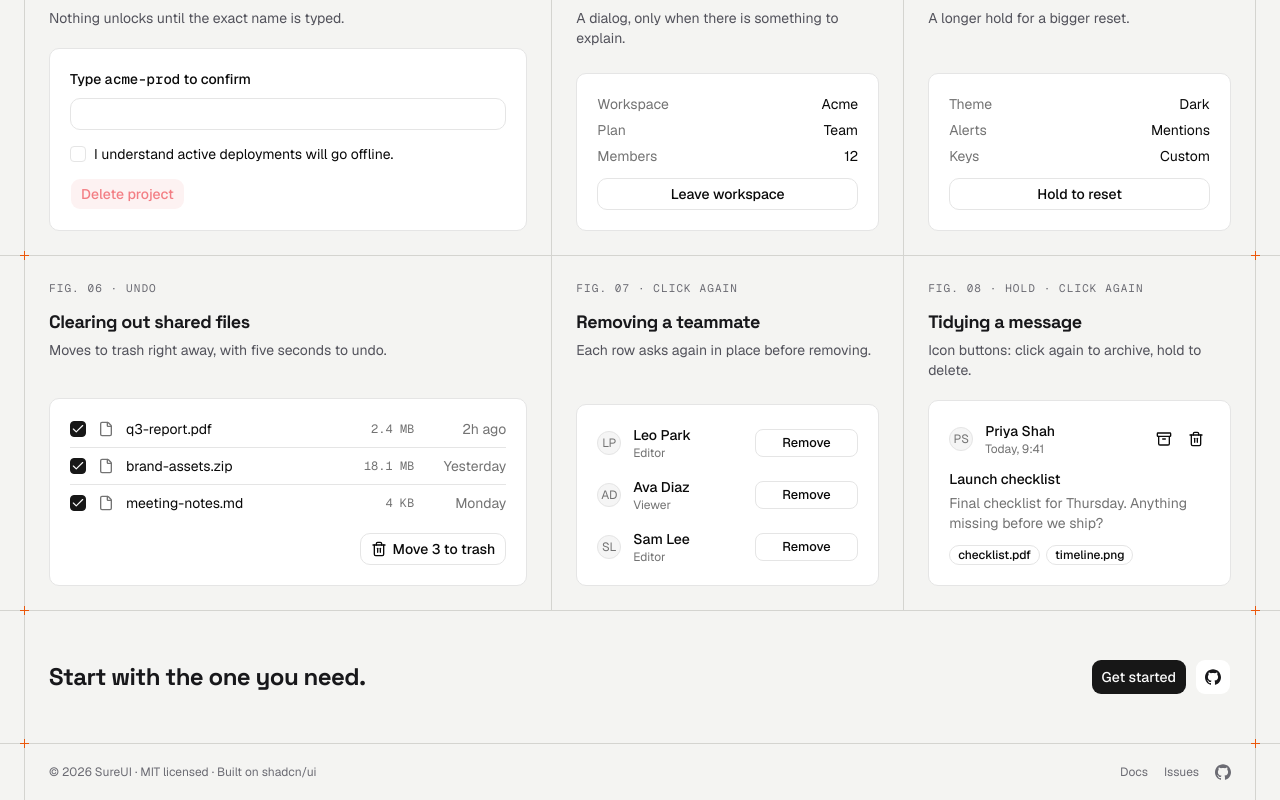
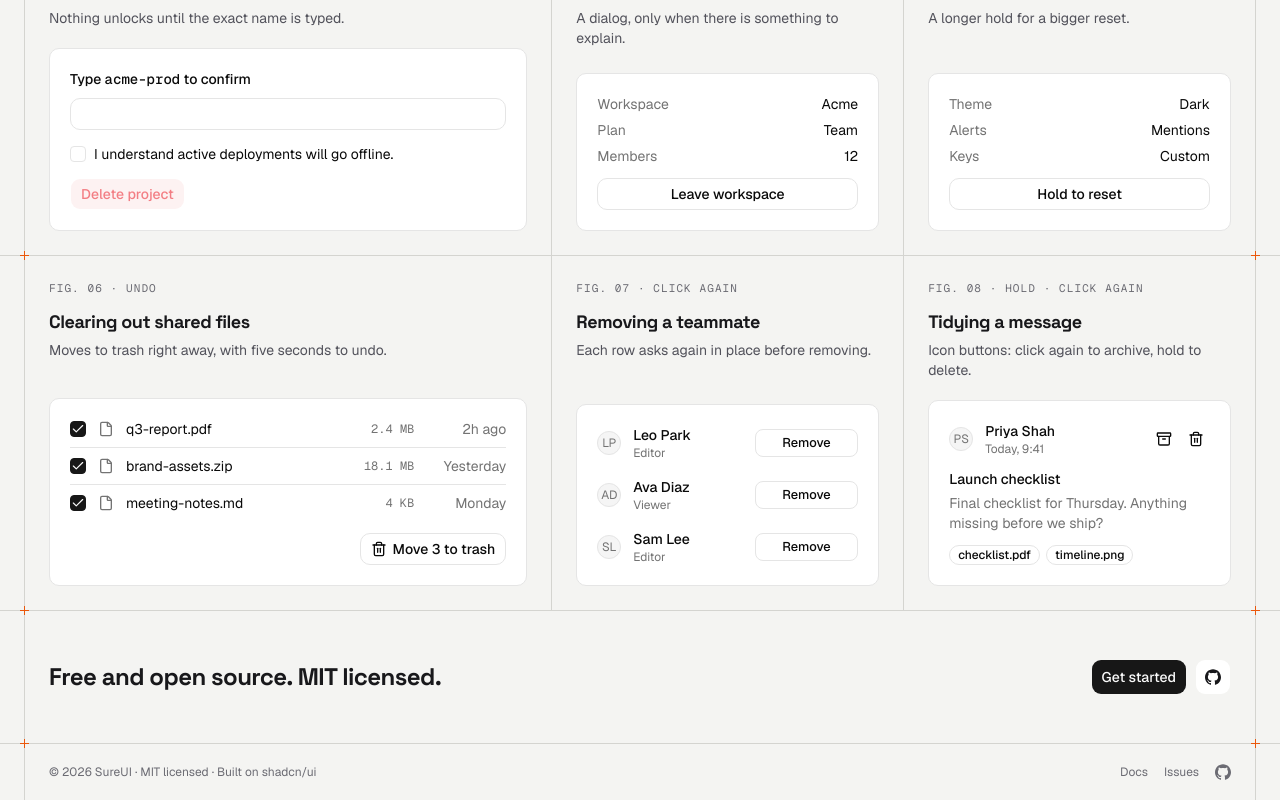
Before and after one commit to aidankmcalister/sureui, a Next.js app: page / in a window 1280 px wide. Shown: the part 1178-1978 px from the top of the page. Built offline with nearby package versions, Linux system fonts and the light colour scheme.

Commit message:
copy: say plainly that sureui is free and open source

```diff
--- a/app/page.tsx
+++ b/app/page.tsx
@@ -122,7 +122,7 @@ export default function Home() {
       </Band>
       <Band className="flex flex-wrap items-center justify-between gap-6 px-3 py-12 sm:px-6">
         <p className="font-display text-2xl font-bold tracking-tight">
-          Start with the one you need.
+          Free and open source. MIT licensed.
         </p>
         <Actions />
       </Band>
```
